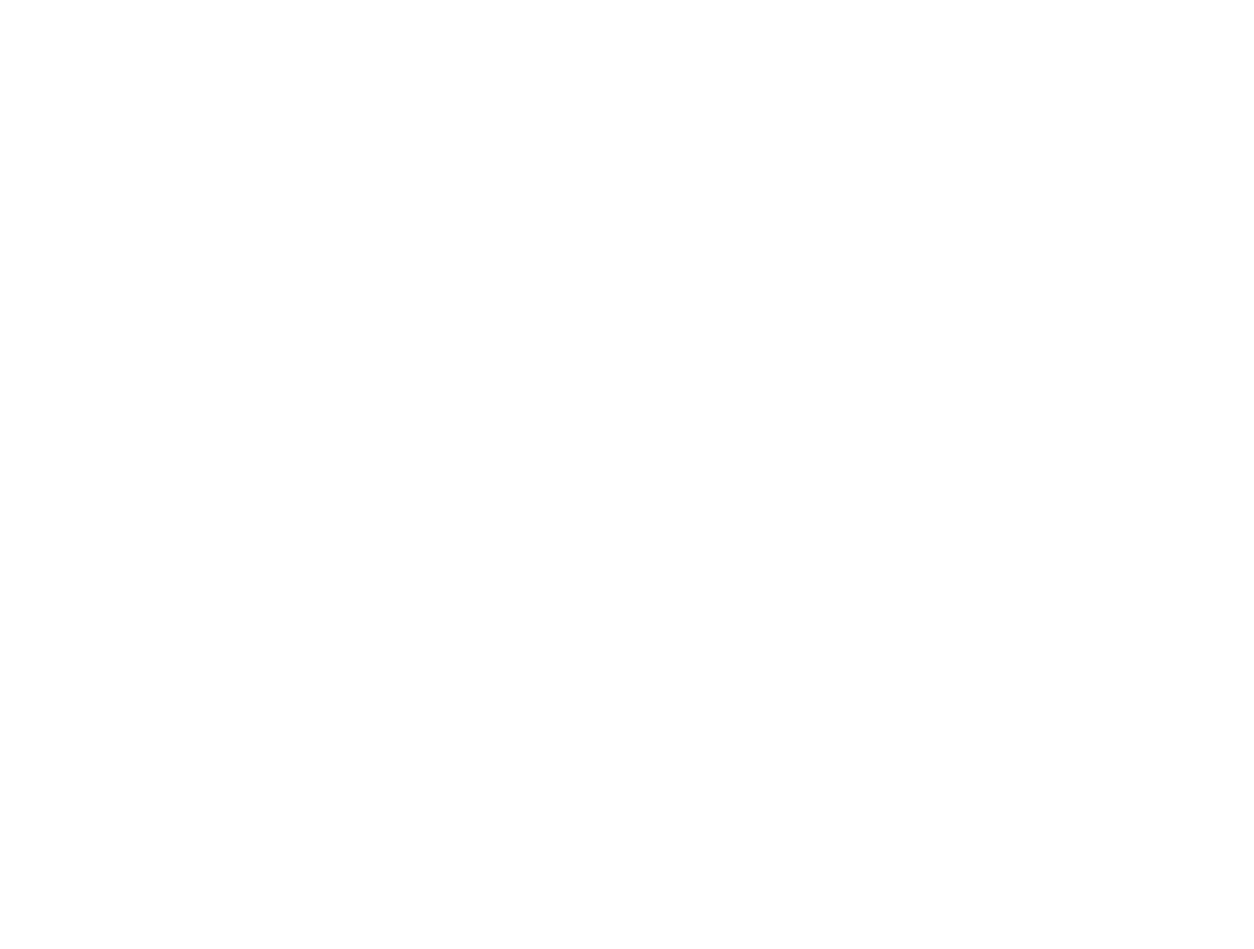
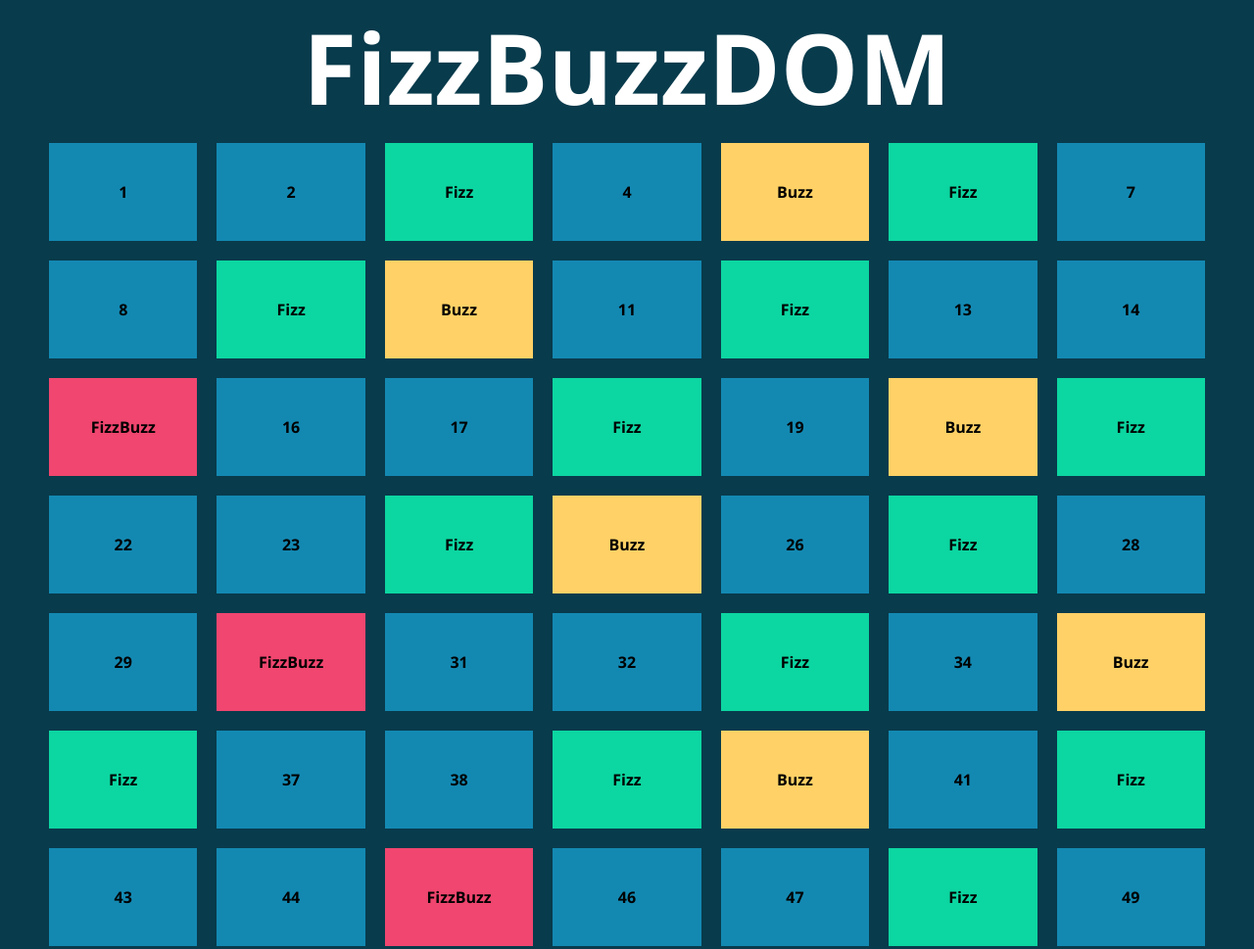
Before and after one commit to LucaZanfrisco/js-fizzbuzz, a plain HTML site: page index.html in a window 1280 px wide. Shown: the top 969 px of the page at 98% size. Before the commit the page ends 800 px from the top, so only its background shows below. Drawn offline with Linux system fonts and the light colour scheme.

Commit message:
creazione 100 box, add contenuti e stile ai box

```diff
--- /dev/null
+++ b/css/style.css
@@ -0,0 +1,38 @@
+*{
+    margin: 0;
+    padding: 0;
+    box-sizing: border-box;
+}
+body{
+    background-color: #083b4c;
+    font-family: 'Segoe UI', Tahoma, Geneva, Verdana, sans-serif;
+}
+h1{
+    text-align: center;
+    color: white;
+    font-size: 6.25rem;
+}
+.container {
+    max-width: 75rem;
+    display: flex;
+    flex-flow: row wrap;
+    margin: 0 auto;
+}
+.box{
+    width: calc(100% / 7 - 1.25rem);
+    margin: 10px;
+    height: 6.25rem;
+    text-align: center;
+    line-height: 6.25rem;
+    background-color: #1389b2;
+    font-weight: bold;
+}
+.FizzBuzz{
+    background-color: #f0466f;
+}
+.Fizz{
+    background-color: #0cd6a1;
+}
+.Buzz{
+    background-color: #ffd166;
+}
--- a/index.html
+++ b/index.html
@@ -5,8 +5,13 @@
     <meta http-equiv="X-UA-Compatible" content="IE=edge">
     <meta name="viewport" content="width=device-width, initial-scale=1.0">
     <title>FizzBuzz...</title>
+    <link rel="stylesheet" href="css/style.css">
 </head>
 <body>
+    <h1>FizzBuzzDOM</h1>
+    <div class="container">
+
+    </div>
 
 
     <script src="js/main.js"></script>
--- a/js/main.js
+++ b/js/main.js
@@ -1,13 +1,33 @@
+let text = '';
+const container = document.querySelector('.container');
 
 // Ciclo for da 1 a 100
-for (let i = 1; i <= 100; i++){
+for(let i = 1; i <= 100; i++){
+    //Creazione di un box div 100 volte
+    const box = document.createElement('div');
+    container.append(box);
+
+    // Assegnazione della classe box ai box
+    box.classList.add('box');
+
+    // Condizioni che verficano se il numero sia divisibile per 3 o per 5 o per entrambi
     if(i%3 == 0 && i%5 == 0){
-        console.log(i + ': FizzBuzz');
+        text = 'FizzBuzz';
+        console.log(`${i}: ${text}`);
+        box.append(text);
+        box.classList.add('FizzBuzz');
     }else if(i%3 == 0){
-        console.log(i + ': Fizz');
+        text = 'Fizz';
+        console.log(`${i}: ${text}`);
+        box.append(text)
+        box.classList.add('Fizz')
     }else if (i%5 == 0){
-        console.log(i + ': Buzz');
+        text = 'Buzz'
+        console.log(`${i}: ${text}`);
+        box.append(text);
+        box.classList.add('Buzz')
     }else{
         console.log(i);
+        box.append(i);
     }
 }
```
